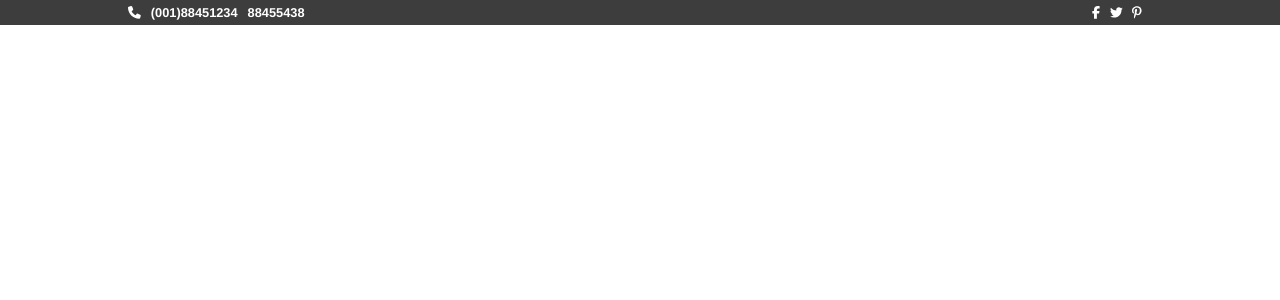
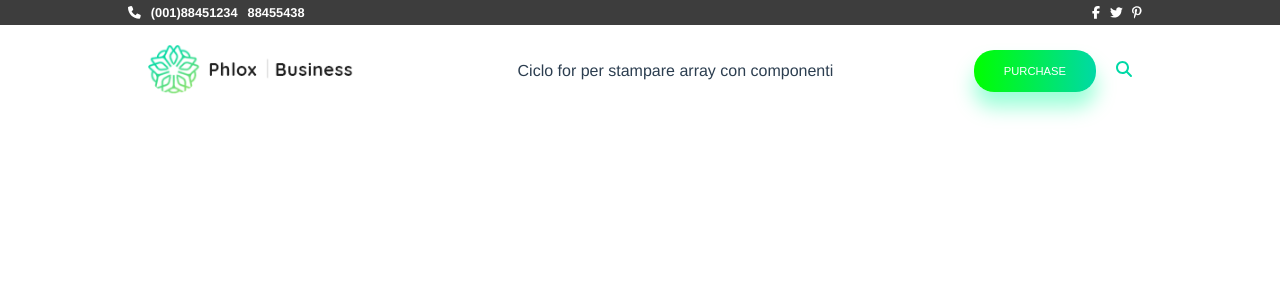
Before and after one commit to mecarm/proj-html-vuejs, a Vue app: page / in a window 1280 px wide. Shown: the top 300 px of the page. Built offline with nearby package versions, Linux system fonts and the light colour scheme.

Commit message:
layout iniziale header

```diff
--- a/src/components/HeaderComp.vue
+++ b/src/components/HeaderComp.vue
@@ -14,6 +14,18 @@
         </div>
       </div>
     </div>
+    <div class="nav-bar">
+      <div>
+        <img src="../assets/images/cropped-Group-39-2x.png" alt="">
+      </div>
+      <div>
+        Ciclo for per stampare array con componenti
+      </div>
+      <div>
+        <button>PURCHASE</button>
+        <font-awesome-icon icon="fa-solid fa-magnifying-glass" />
+      </div>
+    </div>
   </header>
 </template>
 
@@ -27,6 +39,7 @@ export default {
 <style scoped lang="scss">
 @import '../style/style.scss';
 
+/* TOP BAR GRIGIA */
 .top-bar {
   background-color: #3D3D3D;
   padding: 5px 0;
@@ -43,4 +56,23 @@ export default {
       }
     }
 }
+/* NAV BAR */
+.nav-bar{
+  @include flex($justify: Between_Center);
+  @include center;
+  padding: 20px;
+
+  img{
+    width: 90%;
+  }
+
+  button{
+    margin-right: 20px;
+    @include button
+  }
+
+  .fa-magnifying-glass{
+    color: #00D9A6;
+  }
+}
 </style>
--- a/src/main.js
+++ b/src/main.js
@@ -10,14 +10,14 @@ import App from './App.vue'
   import { FontAwesomeIcon } from '@fortawesome/vue-fontawesome'
 
   /* import specific icons */
-  import { faUserSecret as faUserSecretSolid, faPhone as faPhoneSolid } from '@fortawesome/free-solid-svg-icons'
+  import { faUserSecret as faUserSecretSolid, faPhone as faPhoneSolid, faMagnifyingGlass } from '@fortawesome/free-solid-svg-icons'
   /*Import icone regular */
   // import { faFaceSmile } from '@fortawesome/free-regular-svg-icons'
 
   /* IMPORT BRAND ICON */
    import { faFacebookF, faTwitter, faPinterestP } from '@fortawesome/free-brands-svg-icons'
   /* add icons to the library */
-  library.add(faUserSecretSolid,faPhoneSolid, faFacebookF, faTwitter, faPinterestP)
+  library.add(faUserSecretSolid,faPhoneSolid, faFacebookF, faTwitter, faPinterestP, faMagnifyingGlass)
 
   /* add font awesome icon component */
   Vue.component('font-awesome-icon', FontAwesomeIcon)
--- a/src/style/style.scss
+++ b/src/style/style.scss
@@ -23,3 +23,13 @@
     width: 80%;
     margin: auto;
 }
+
+@mixin button{
+    border: none;
+    background: linear-gradient(90deg, rgb(0, 255, 0), #00D9A6);
+    padding: 15px 30px;
+    border-radius: 20px;
+    color: white;
+    font-size: 0.7rem;
+    box-shadow: 0px 15px 20px rgba(2, 255, 154, 0.4);
+}
```
